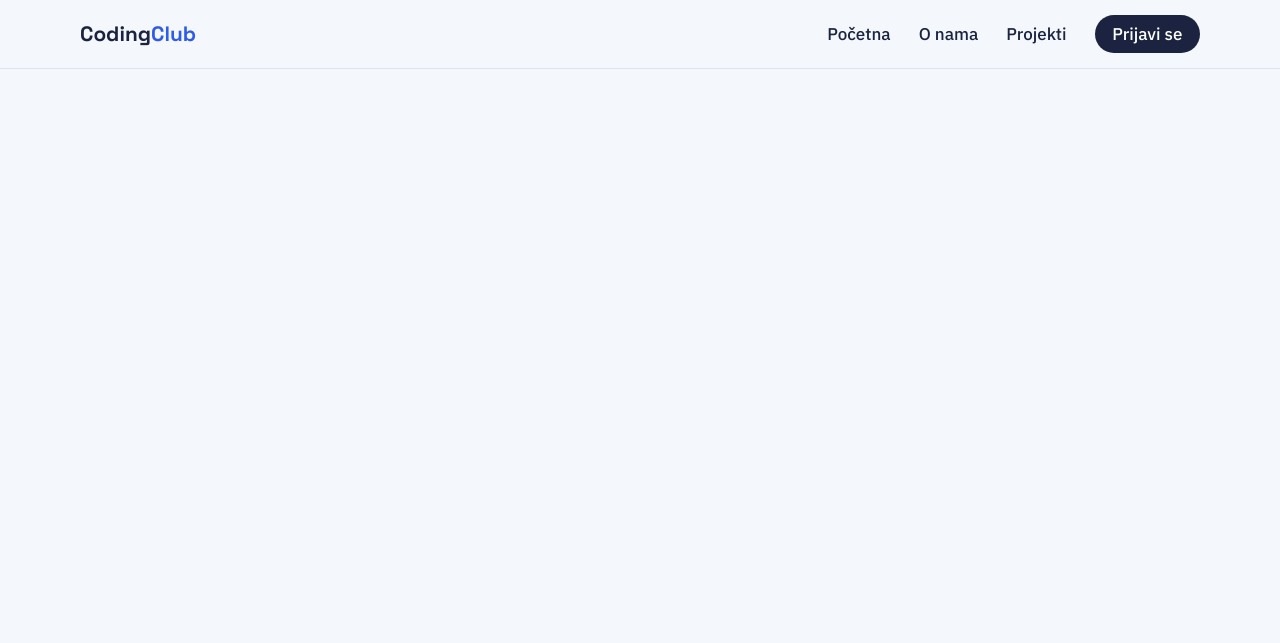
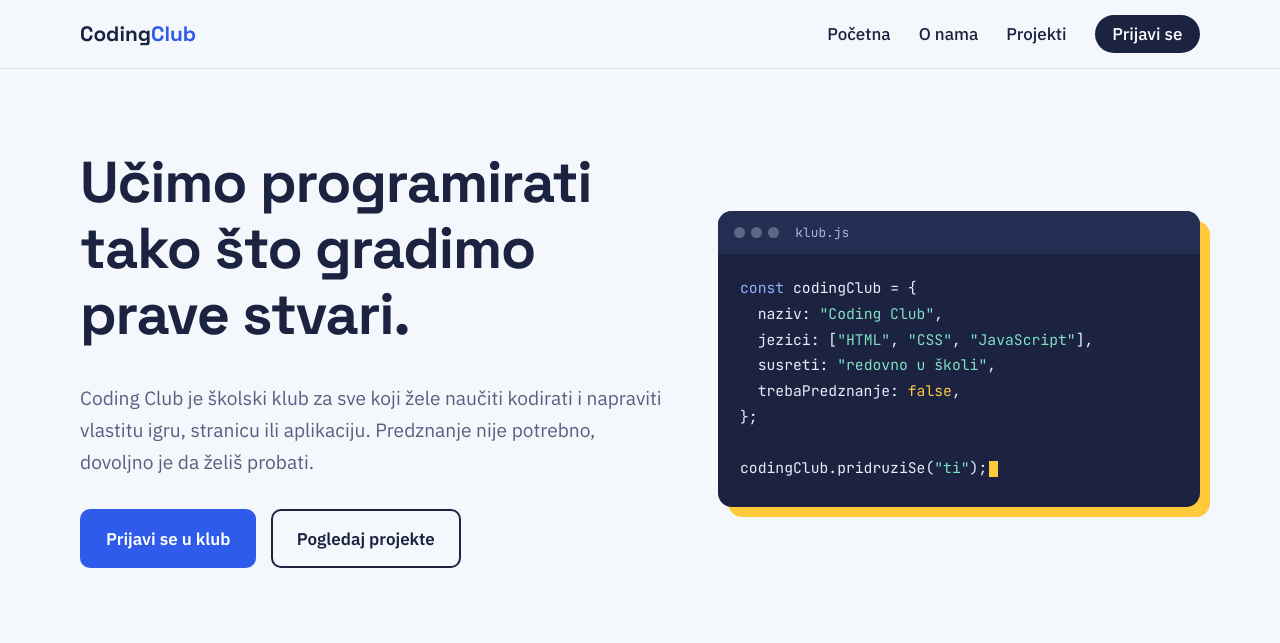
Before and after one commit to harisdzananovicsa-cloud/coding-club-stranica, a plain HTML site: page index.html in a window 1280 px wide. Drawn offline with Linux system fonts and the light colour scheme.

Commit message:
Dodao hero sekciju s CTA dugmetom i prikazom koda

```diff
--- a/index.html
+++ b/index.html
@@ -24,6 +24,31 @@
   </header>
 
   <main>
+    <section class="hero" id="pocetna">
+      <div class="container hero-grid">
+        <div class="hero-text">
+          <h1>Učimo programirati tako što gradimo prave stvari.</h1>
+          <p class="lead">Coding Club je školski klub za sve koji žele naučiti kodirati i napraviti vlastitu igru, stranicu ili aplikaciju. Predznanje nije potrebno, dovoljno je da želiš probati.</p>
+          <div class="hero-actions">
+            <a href="#prijava" class="btn btn-primary">Prijavi se u klub</a>
+            <a href="#projekti" class="btn btn-ghost">Pogledaj projekte</a>
+          </div>
+        </div>
+        <div class="editor" aria-hidden="true">
+          <div class="editor-bar"><i></i><i></i><i></i><span>klub.js</span></div>
+          <div class="editor-code">
+            <span class="l" style="--i:1"><span class="k">const</span> codingClub = {</span>
+            <span class="l" style="--i:2">  naziv: <span class="s">"Coding Club"</span>,</span>
+            <span class="l" style="--i:3">  jezici: [<span class="s">"HTML"</span>, <span class="s">"CSS"</span>, <span class="s">"JavaScript"</span>],</span>
+            <span class="l" style="--i:4">  susreti: <span class="s">"redovno u školi"</span>,</span>
+            <span class="l" style="--i:5">  trebaPredznanje: <span class="p">false</span>,</span>
+            <span class="l" style="--i:6">};</span>
+            <span class="l" style="--i:7">&nbsp;</span>
+            <span class="l" style="--i:8">codingClub.pridruziSe(<span class="s">"ti"</span>);<span class="cursor"></span></span>
+          </div>
+        </div>
+      </div>
+    </section>
 
   </main>
 </body>
--- a/style.css
+++ b/style.css
@@ -111,3 +111,146 @@ a {
   background: var(--blue);
   color: var(--white);
 }
+
+.hero {
+  padding: 5rem 0 4.5rem;
+}
+
+.hero-grid {
+  display: grid;
+  grid-template-columns: 1.1fr 0.9fr;
+  gap: 3rem;
+  align-items: center;
+}
+
+.hero h1 {
+  font-size: clamp(2.2rem, 5vw, 3.6rem);
+  letter-spacing: -0.02em;
+}
+
+.lead {
+  font-size: 1.2rem;
+  color: var(--muted);
+  max-width: 52ch;
+}
+
+.hero-actions {
+  display: flex;
+  flex-wrap: wrap;
+  gap: 0.9rem;
+  margin-top: 2rem;
+}
+
+.btn {
+  display: inline-block;
+  padding: 0.85rem 1.5rem;
+  border: 2px solid transparent;
+  border-radius: 10px;
+  font: inherit;
+  font-weight: 600;
+  text-decoration: none;
+  cursor: pointer;
+  transition: background 0.2s, color 0.2s;
+}
+
+.btn-primary {
+  background: var(--blue);
+  color: var(--white);
+}
+
+.btn-primary:hover {
+  background: var(--blue-dark);
+}
+
+.btn-ghost {
+  border-color: var(--ink);
+  color: var(--ink);
+}
+
+.btn-ghost:hover {
+  background: var(--ink);
+  color: var(--white);
+}
+
+.editor {
+  background: var(--ink);
+  color: #E8ECFA;
+  border-radius: var(--radius);
+  box-shadow: 10px 10px 0 var(--sun);
+  overflow: hidden;
+}
+
+.editor-bar {
+  display: flex;
+  align-items: center;
+  gap: 0.4rem;
+  padding: 0.7rem 1rem;
+  background: #242E52;
+  font-family: var(--font-code);
+  font-size: 0.8rem;
+}
+
+.editor-bar i {
+  width: 11px;
+  height: 11px;
+  border-radius: 50%;
+  background: #5B6585;
+}
+
+.editor-bar span {
+  margin-left: 0.6rem;
+  color: #AAB4D6;
+}
+
+.editor-code {
+  padding: 1.3rem 1.4rem 1.6rem;
+  font-family: var(--font-code);
+  font-size: 0.92rem;
+  line-height: 1.75;
+  overflow-x: auto;
+}
+
+.editor-code .l {
+  display: block;
+  white-space: pre;
+  opacity: 0;
+  animation: line-in 0.01s forwards;
+  animation-delay: calc(var(--i) * 0.45s);
+}
+
+.editor-code .k { color: #8FB0FF; }
+.editor-code .s { color: #7FE0C3; }
+.editor-code .p { color: var(--sun); }
+
+.cursor {
+  display: inline-block;
+  width: 0.6em;
+  height: 1.1em;
+  margin-left: 2px;
+  vertical-align: text-bottom;
+  background: var(--sun);
+  animation: blink 1s steps(1) infinite;
+}
+
+@keyframes line-in {
+  to { opacity: 1; }
+}
+
+@keyframes blink {
+  50% { opacity: 0; }
+}
+
+@media (prefers-reduced-motion: reduce) {
+  .editor-code .l {
+    opacity: 1;
+    animation: none;
+  }
+
+  .cursor {
+    animation: none;
+  }
+
+  html {
+    scroll-behavior: auto;
+  }
+}
```
